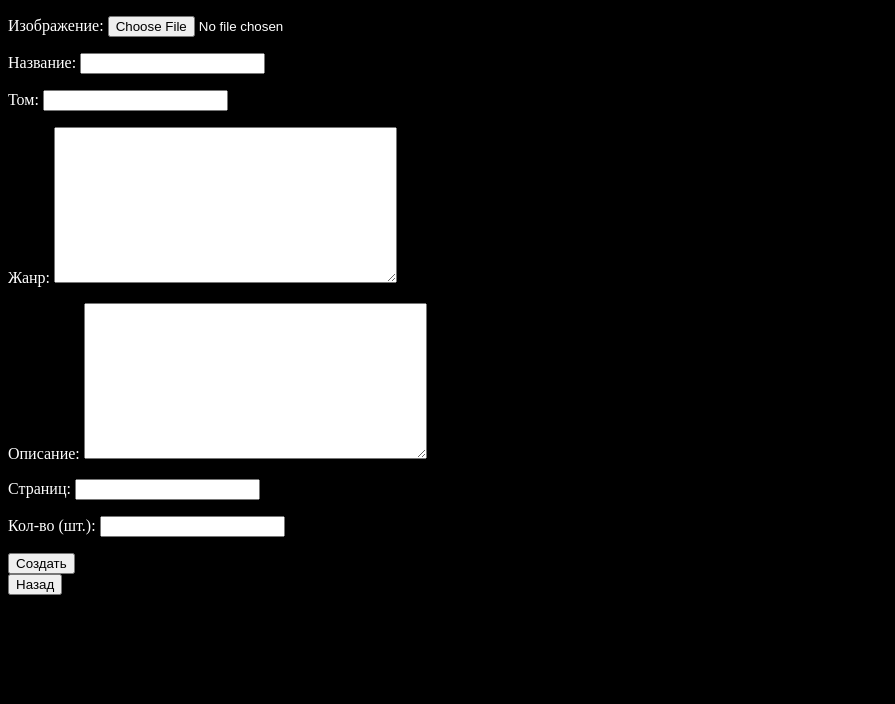
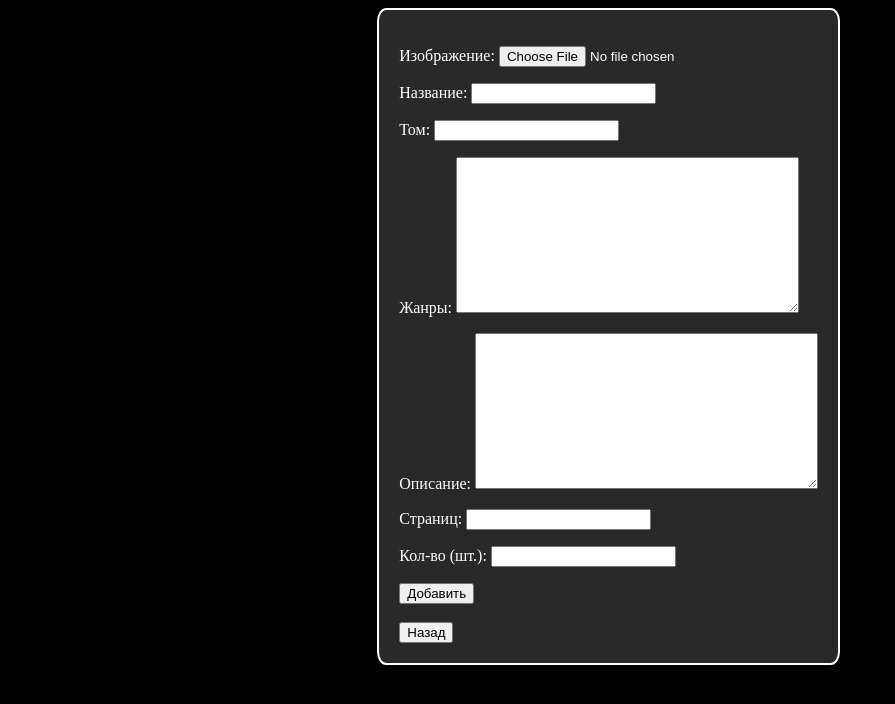
Before and after one commit to RenSafary/comix-shop, a Django app: page /books/add/ in a window 1280 px wide. Shown: the top 704 px of the page, without its empty margins (0-895 px from the left). Run offline with Django 4.2, Linux system fonts and the light colour scheme; a user stored in the database is signed in.

Commit message:
05.03.2024

```diff
--- a/comixshop/forms.py
+++ b/comixshop/forms.py
@@ -15,7 +15,7 @@ class ImageForm(forms.ModelForm):
             'image': 'Изображение',
             'title': 'Название',
             'volume': 'Том',
-            'genre': 'Жанр',
+            'genre': 'Жанры',
             'description': 'Описание',
             'pages': 'Страниц',
             'amount': 'Кол-во (шт.)',
--- a/comixshop/models.py
+++ b/comixshop/models.py
@@ -10,3 +10,4 @@ class Books(models.Model):
     description = models.TextField(blank=True)
     pages = models.IntegerField()
     amount = models.IntegerField()
+    count_viewed = models.IntegerField() # delete
--- a/comixshop/static/css/admin-panel/add.css
+++ b/comixshop/static/css/admin-panel/add.css
@@ -2,3 +2,14 @@ body{
     background-color: black;
     color: white;
 }
+
+.display{
+    position: absolute;
+    right: 50%;
+    margin-right: -200px;
+    background-color: rgb(41, 41, 41);
+    padding: 20px;
+    border: 2px solid;
+    border-radius: 2%;
+    color: white;
+}
--- a/comixshop/static/js/admin-panel/auth.js
+++ b/comixshop/static/js/admin-panel/auth.js
@@ -8,9 +8,11 @@ $(document).ready(function(){
             data: $(this).serialize(),
             dataType: 'json',
             success: function(response){
-                alert(response.message);
                 if (response.message == "fail"){
                     alert("Неверный логин или пароль.");
+                }
+                else{
+                    window.location.href = "/books/";
                 }
             },
             error: function(xhr, errmsg, err){
--- a/comixshop/static/js/main/main.js
+++ b/comixshop/static/js/main/main.js
@@ -7,8 +7,8 @@ $(document).ready(function(){
         window.location.href = "/";
     });
 
-    $(".products redirect").click(function(){
-        window.location.href = "/books/"; // it doesn't work because there are no padding parameters
+    $(".products_redirect").click(function(){
+        window.location.href = "/books/";
     });
 
     $(".find_form").submit(function(){
--- a/comixshop/templates/admin-panel/add.html
+++ b/comixshop/templates/admin-panel/add.html
@@ -9,28 +9,14 @@
 </head>
 <link rel="stylesheet" href="{% static 'css/admin-panel/add.css' %}">
 <body>
-    <form method="POST" enctype="multipart/form-data">
-        {% csrf_token %}
-        {{form.as_p}}
-        <!--{{form.image}}<br>
-        <label>Название:{{form.title}}</label><br>
-        <label>Описание:{{form.description}}</label><br>
-        <label>Страниц:{{form.pages}}</label><br>
-        <label>Просмотры:{{form.views}}</label><br>
-        <label>Количество:{{form.amount}}</label><br>
-        <label>Продаж:{{form.sales}}</label><br>
-        <input type="file" name="image"/><br>
-        <input type="text" name="name" placeholder="Название"><br>
-        <input type="text" name="type" placeholder="Тип"><br>
-        <input type="text" name="description" placeholder="Описание"><br>
-        <input type="text" name="pages" placeholder="Страницы"><br>
-        <input type="text" name="views" placeholder="Просмотры"><br>
-        <input type="text" name="amount" placeholder="Кол-во"><br>
-        <input type="text" name="sales" placeholder="Продажи"><br>
-        <input type="text" name="genre" placeholder="Жанр"><br>-->
-        <button>Создать</button>
-    </form>
-    <button class="previous_page">Назад</button>
+    <div class="display">
+        <form method="POST" enctype="multipart/form-data">
+            {% csrf_token %}
+            {{form.as_p}}
+            <input type="submit" value="Добавить">
+        </form><br>
+        <button class="previous_page">Назад</button>
+    </div>
 </body>
 <script type="text/javascript" src="{% static 'js/admin-panel/add.js' %}"></script>
 </html>
--- a/comixshop/templates/main/main.html
+++ b/comixshop/templates/main/main.html
@@ -27,11 +27,8 @@
                 {% for i in books %}
                     <button class="{{i.id}}" style="font-size: 18px">
                         <img src="{{i.image.url}}" width="105px" height="170px"><br>
-                        <b>{{i.title}}</b>
                     </button>
                     <div class="info{{i.id}}">
-                        <form method="post">
-                            {% csrf_token %}
                         <p class="info_close"></p>
                         <p class="info-text">{{i.type}}<br><b>{{i.title}}</b></p>
                         <p class="info-text">{{i.description}}</p>
@@ -39,14 +36,13 @@
                         <p class="info-text">Кол-во страниц: {{i.pages}}</p>
                         <p class="info-text">Кол-во шт.: {{i.amount}}</p>
                         <p class="info-text">Жанр: {{i.genre.title}}</p>
-                        </form>
                     </div>
                 {% endfor %}
             {% else %}
             <h1>По вашему запросу ничего не найдено..</h1>
             {% endif %}
         </div>
-        <p class="products redirect">{{admin}}</p>
+        <p class="products_redirect">{{admin}}</p>
     </div>
 
     <div class="search-bar"></div>
--- a/comixshop/views.py
+++ b/comixshop/views.py
@@ -11,7 +11,7 @@ from .forms import LoginForm, ImageForm
 class Main(View):
     def post(self, request):
         # after the request
-        admin = None
+        admin = "Comix-es ~"
         if request.user.is_authenticated:
             admin = request.user.username
 
@@ -25,7 +25,6 @@ class Main(View):
                 books = Books.objects.filter(title=title)
             except:
                 books = None
-
         return render(request, 'main/main.html',
         {'books': books,
         'admin': admin})
@@ -34,7 +33,7 @@ class Main(View):
         # before the request
         books = Books.objects.all()
 
-        admin = None
+        admin = "Comix-es ~"
         if request.user.is_authenticated:
             admin = request.user.username
         return render(request, 'main/main.html',
@@ -44,7 +43,7 @@ class Main(View):
 
 def auth(request):
     if request.user.is_authenticated:
-        return redirect("/products/")
+        return redirect("/books/")
     else:
         if request.method == "POST":
             form = LoginForm(request.POST)
@@ -54,7 +53,7 @@ def auth(request):
 
                 if user is not None: # user.is_active() не нужно ура
                     login(request, user)
-                    return redirect("/books/") # не работает, если нажать ещё, выдает incorrect csrf token
+                    return JsonResponse({"message":"success"}, status=200)
                 else:
                     return JsonResponse({"message":"fail"})
             else:
@@ -117,6 +116,7 @@ def add(request):
                 if admin[-1] == "1": book.type = "Манга"
                 elif admin[-1] == "2": book.type = "Манхва"
                 elif admin[-1] == "3": book.type = "Маньхуа"
+                book.count_viewed = 0
                 book.save()
                 return redirect('/books/add/')
             else:
```
Also changed, not shown: comixshop/static/css/main/popup.css (+8 -4 lines), comixshop/static/js/main/popup.js (+5 -5 lines), comixshop/templates/admin-panel/books.html (+4 -4 lines), comixshop/migrations/0001_initial.py, db.sqlite3, media/images/black_way.jpg (added), media/images/boruto_X7uAV86.jpg (added), media/images/devil.jpg (added), media/images/expert_in_love.jpg (added), media/images/naruto_2_2CYE4xq.jpg (added), media/images/reincarnated.jpg (added), media/images/tea_life.jpg (added). Lines whose indentation alone changed are shown as unchanged.
